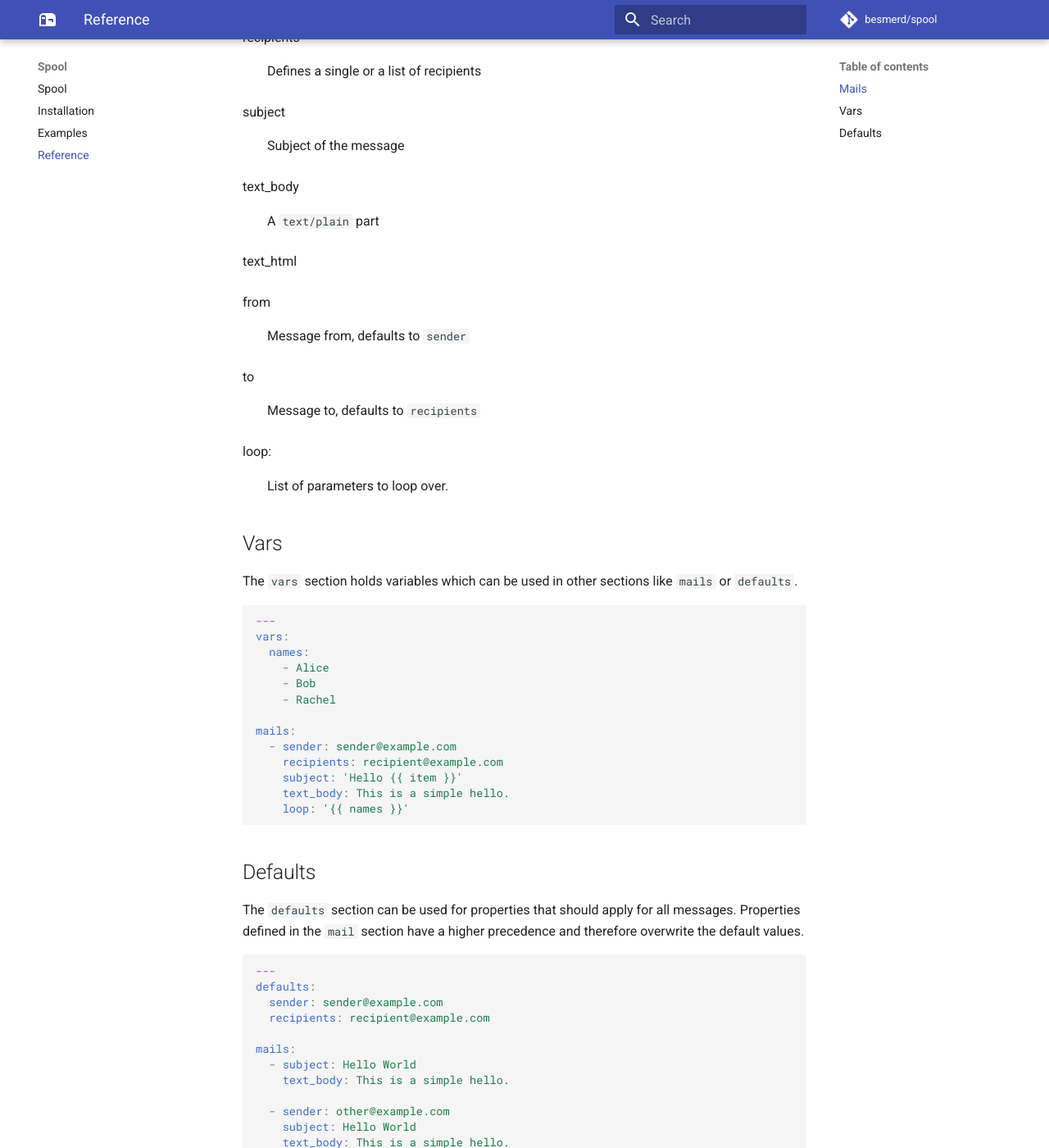
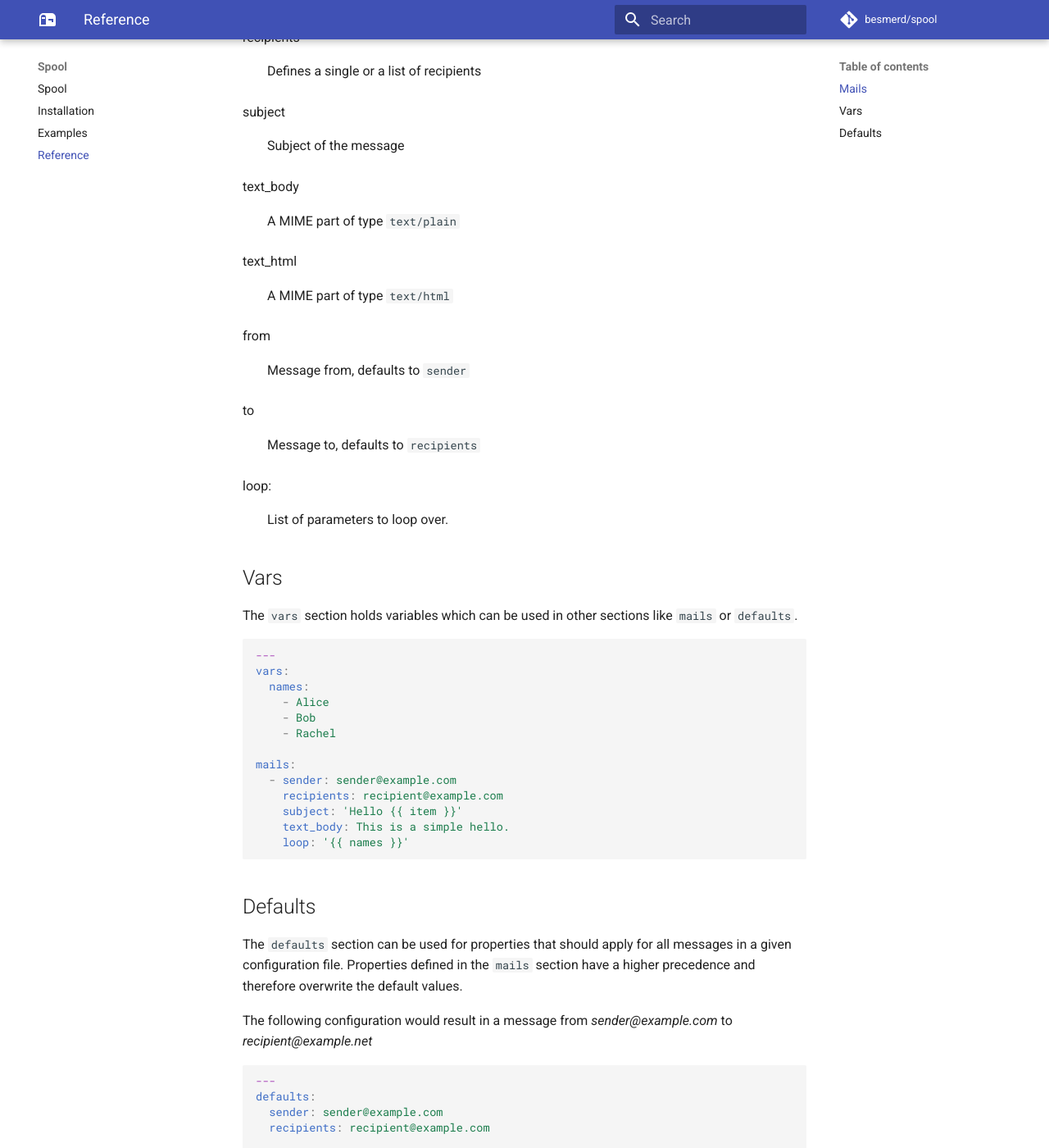
Before and after one commit to besmerd/spool, an MkDocs documentation site: the page built from docs/reference.md, in a window 1280 px wide and 1400 px high, scrolled down 690 px. Shown: the whole window at 82% size. Built offline with MkDocs 1.6.1 and Material for MkDocs 9.7.7, drawn with Linux system fonts in a browser that asks for light colours; comment, search, counter and statistics services are not loaded; some of the changed text lies outside the part shown.

Commit message:
Update documentation

````diff
--- a/docs/reference.md
+++ b/docs/reference.md
@@ -30,10 +30,10 @@ subject
 : Subject of the message
 
 text_body
-: A `text/plain` part
+: A MIME part of type `text/plain`
 
 text_html
-:
+: A MIME part of type `text/html`
 
 from
 : Message from, defaults to `sender`
@@ -66,9 +66,11 @@ mails:
 
 ## Defaults
 The `defaults` section can be used for properties that should apply for all
-messages. Properties defined in the `mail` section have a higher precedence and
-therefore overwrite the default values.
+messages in a given configuration file. Properties defined in the `mails`
+section have a higher precedence and therefore overwrite the default values.
 
+The following configuration would result in a message from *sender@example.com*
+to *recipient@example.net*
 ```yaml
 ---
 defaults:
````
Also changed, not shown: other parts of docs/reference.md (+1 -1 lines), README.rst.
